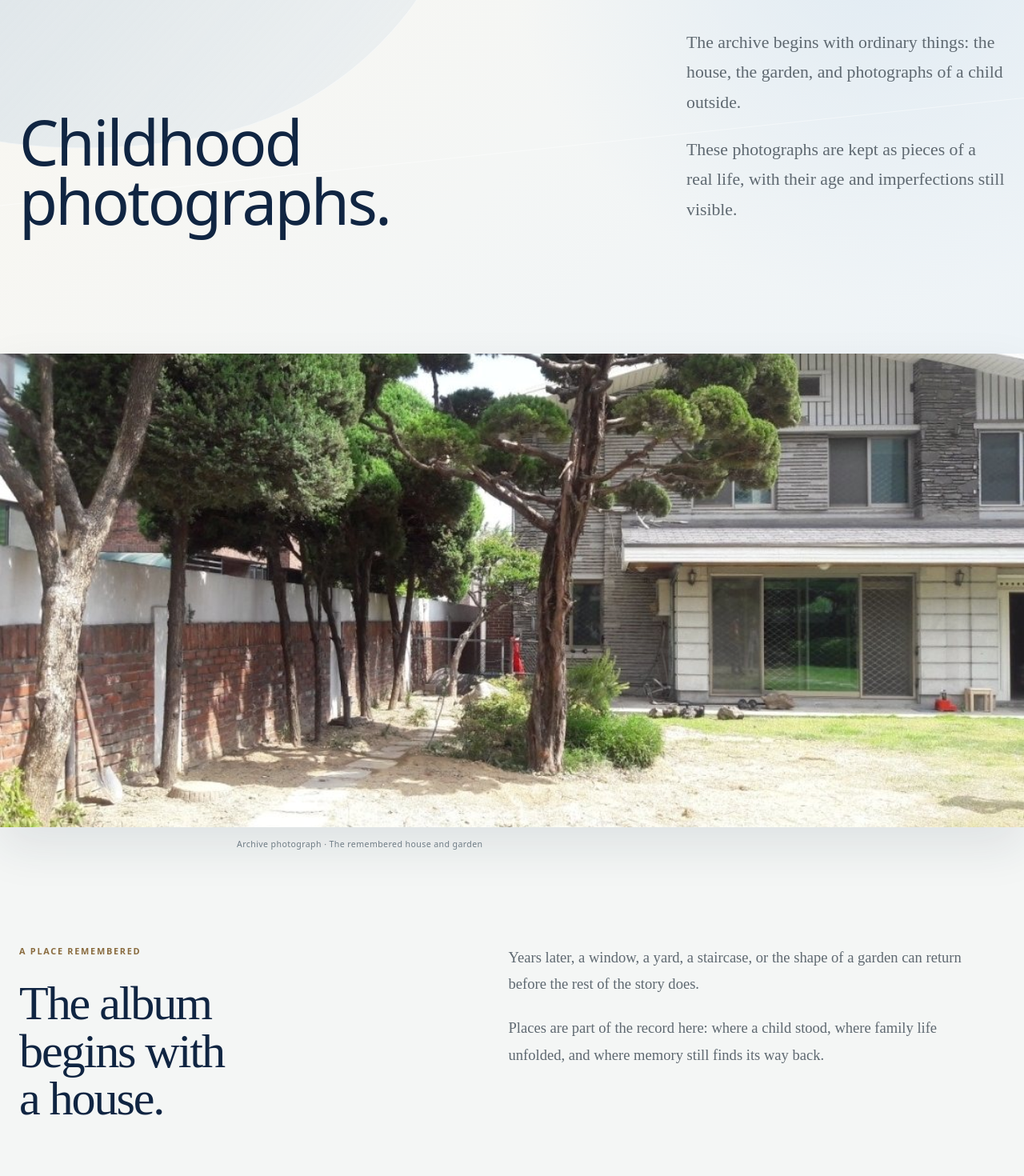
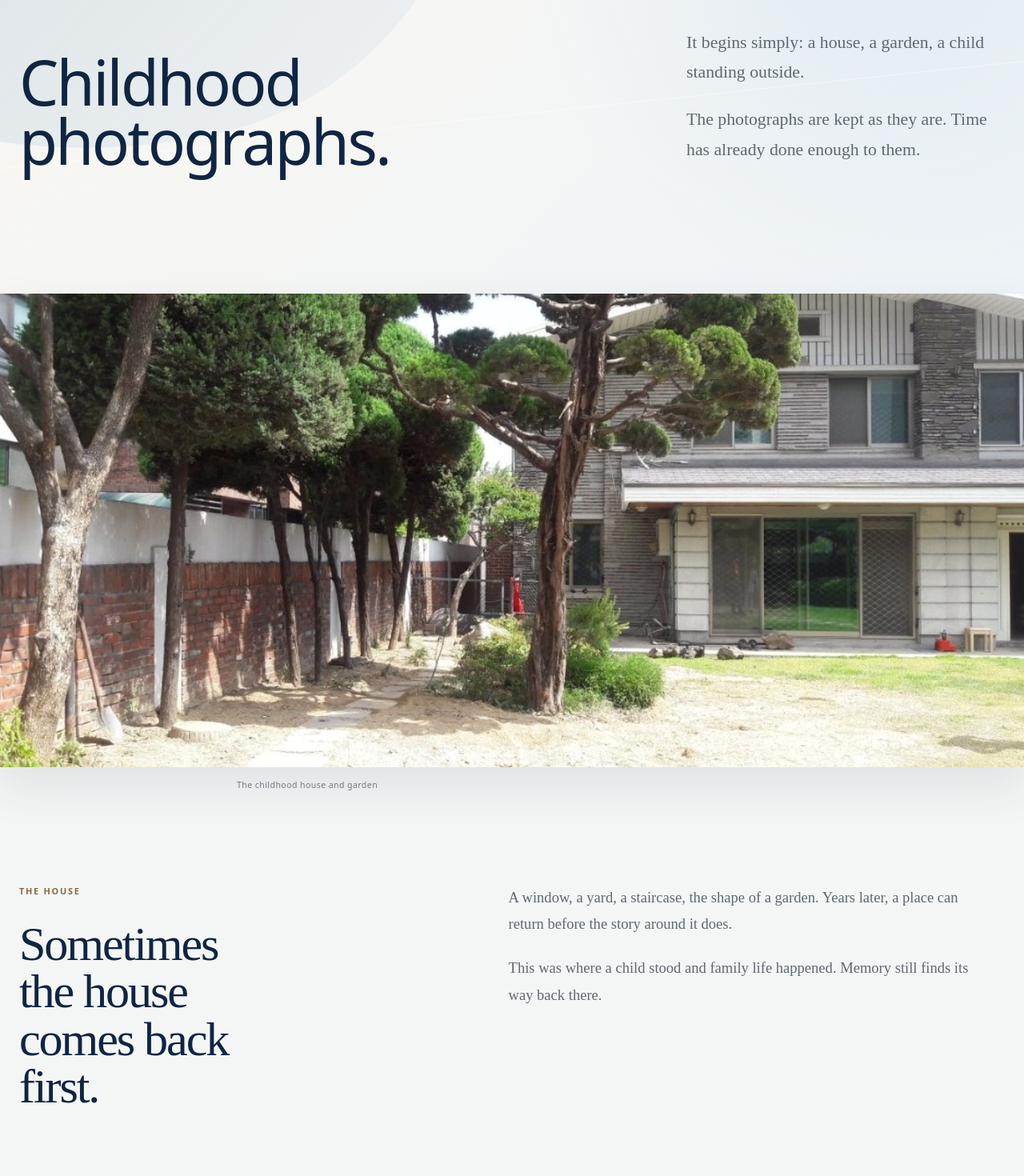
Before and after one commit to k-mama/esthercho, a Next.js app: page /archive in a window 1280 px wide. Shown: the part 1000-2470 px from the top of the page at 80% size. Built offline with nearby package versions, Linux system fonts and the light colour scheme.

Commit message:
copy: let childhood photographs lead the English album

```diff
--- a/src/app/archive/page.tsx
+++ b/src/app/archive/page.tsx
@@ -7,7 +7,7 @@ import "./archive.css";
 export const metadata: Metadata = {
   title: "The Childhood Album",
   description:
-    "A quiet archive of Esther Cho's childhood photographs, remembered places, family traces, and the ordinary details that survived time.",
+    "Esther Cho's childhood photographs, remembered places, family traces, and the small things that stayed.",
 };
 
 export default function ArchivePage() {
@@ -16,7 +16,7 @@ export default function ArchivePage() {
       <PageCover
         eyebrow="CHILDHOOD"
         title="The Childhood Album"
-        description="Childhood photographs, family records, drawings, and preserved memories."
+        description="Photographs, family traces, drawings, and things remembered."
         image="/media/covers/childhood-cover.jpg"
         alt="Esther Cho smiling in the garden as a child"
         objectPosition="42% center"
@@ -32,12 +32,11 @@ export default function ArchivePage() {
             <h2 id="childhood-intro-title">Childhood photographs.</h2>
             <div className="childhood-intro-copy">
               <p>
-                The archive begins with ordinary things: the house, the garden,
-                and photographs of a child outside.
+                It begins simply: a house, a garden, a child standing outside.
               </p>
               <p>
-                These photographs are kept as pieces of a real life, with their
-                age and imperfections still visible.
+                The photographs are kept as they are. Time has already done
+                enough to them.
               </p>
             </div>
           </div>
@@ -54,24 +53,22 @@ export default function ArchivePage() {
             sizes="100vw"
             priority
           />
-          <figcaption className="container">
-            Archive photograph · The remembered house and garden
-          </figcaption>
+          <figcaption className="container">The childhood house and garden</figcaption>
         </figure>
 
         <div className="container childhood-house-copy">
           <div>
-            <p className="childhood-kicker">A PLACE REMEMBERED</p>
-            <h2 id="childhood-house-title">The album begins with a house.</h2>
+            <p className="childhood-kicker">THE HOUSE</p>
+            <h2 id="childhood-house-title">Sometimes the house comes back first.</h2>
           </div>
           <div className="childhood-house-copy-text">
             <p>
-              Years later, a window, a yard, a staircase, or the shape of a
-              garden can return before the rest of the story does.
+              A window, a yard, a staircase, the shape of a garden. Years later,
+              a place can return before the story around it does.
             </p>
             <p>
-              Places are part of the record here: where a child stood, where
-              family life unfolded, and where memory still finds its way back.
+              This was where a child stood and family life happened. Memory
+              still finds its way back there.
             </p>
           </div>
         </div>
@@ -87,15 +84,15 @@ export default function ArchivePage() {
               height={1350}
               sizes="(max-width: 899px) 100vw, 64vw"
             />
-            <figcaption>Archive photograph · Esther Cho as a child</figcaption>
+            <figcaption>Esther Cho as a child</figcaption>
           </figure>
 
           <div className="childhood-garden-copy">
-            <p className="childhood-kicker">A CHILD IN THE FRAME</p>
+            <p className="childhood-kicker">THE CHILD</p>
             <h2 id="childhood-garden-title">A child in the garden.</h2>
             <p>
               Someone wanted to keep this moment. The photograph does not need
-              to do more than that.
+              to do anything more.
             </p>
           </div>
         </div>
@@ -104,18 +101,17 @@ export default function ArchivePage() {
       <section className="childhood-fragments" aria-labelledby="childhood-fragments-title">
         <div className="container childhood-fragments-inner">
           <div>
-            <p className="childhood-kicker">BEYOND THE PHOTOGRAPH</p>
-            <h2 id="childhood-fragments-title">Not every memory left a picture.</h2>
+            <p className="childhood-kicker">WITHOUT A PICTURE</p>
+            <h2 id="childhood-fragments-title">Some memories have no photograph.</h2>
           </div>
           <div className="childhood-fragments-copy">
             <p>
-              Some scenes survive only as a sentence, a family joke, the sound
-              of a clock, a table, a summer evening, or the feeling of wanting to
-              go home.
+              A sentence. A family joke. The sound of a clock. A table. A summer
+              evening. The feeling of wanting to go home.
             </p>
             <p>
-              Those fragments belong in the archive too. Missing parts are not
-              invented simply to make a memory look complete.
+              They can stay incomplete. What is not remembered does not need to
+              be filled in.
             </p>
           </div>
         </div>
@@ -127,17 +123,17 @@ export default function ArchivePage() {
       >
         <div className="container childhood-principle-inner">
           <div>
-            <p className="childhood-kicker">ARCHIVE PRINCIPLE</p>
-            <h2 id="childhood-principle-title">The record and the reimagining stay distinct.</h2>
+            <p className="childhood-kicker">WHAT IS ORIGINAL</p>
+            <h2 id="childhood-principle-title">Old photographs stay old photographs.</h2>
           </div>
           <div className="childhood-principle-copy">
             <p>
-              Original photographs are presented as archival material. Images
-              reconstructed or reimagined from memory are identified separately,
-              never as historical evidence.
+              When a later image is reconstructed or reimagined from memory, it
+              is identified as a later work rather than presented as a historical
+              photograph.
             </p>
             <Link href="/stories/" className="childhood-link">
-              Enter the stories
+              Read the stories
             </Link>
           </div>
         </div>
@@ -145,11 +141,8 @@ export default function ArchivePage() {
 
       <section className="childhood-ending" aria-labelledby="childhood-ending-title">
         <div className="container childhood-ending-inner">
-          <p className="childhood-kicker">THE ALBUM STAYS OPEN</p>
-          <h2 id="childhood-ending-title">The album is not finished.</h2>
-          <p>
-            A photograph can wait years for the story that belongs beside it.
-          </p>
+          <p className="childhood-kicker">ONE MORE PAGE</p>
+          <h2 id="childhood-ending-title">Some photographs wait a long time for their story.</h2>
         </div>
       </section>
     </main>
```
